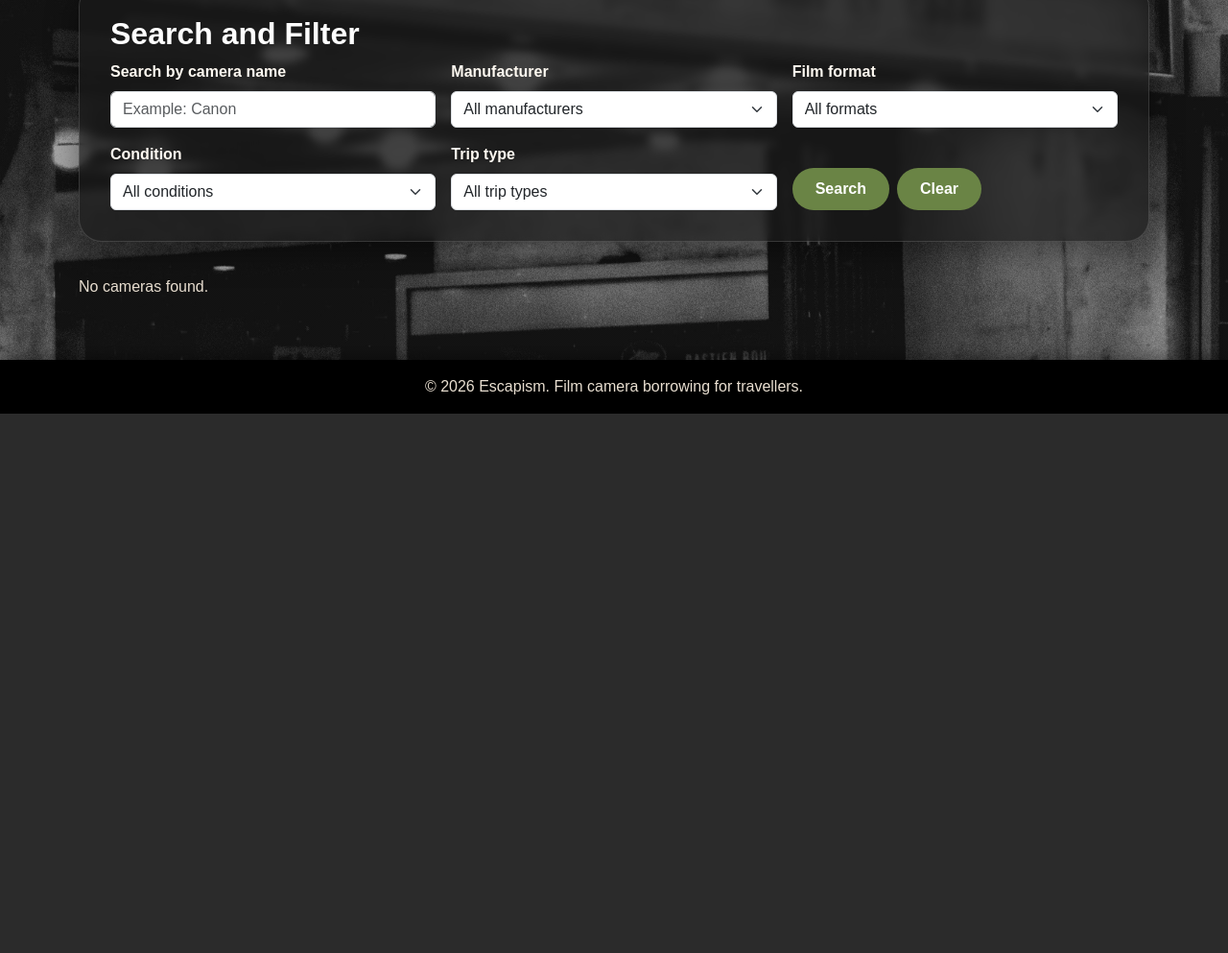
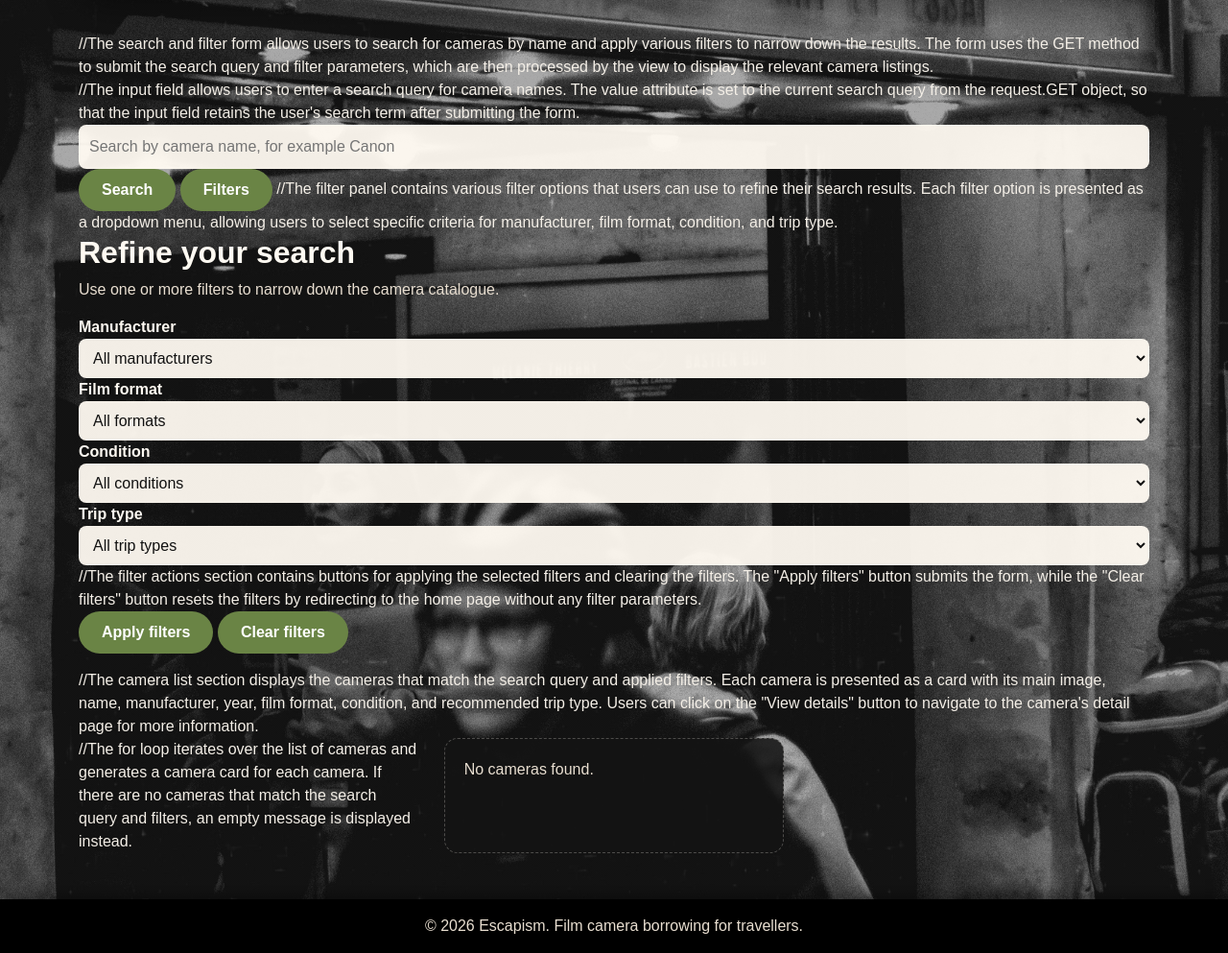
Before and after one commit to odysseas404/ITC4214---Final-Project, a Django app: page / in a window 1280 px wide. Shown: the part 585-1578 px from the top of the page at 96% size. Before the commit the page ends 1016 px from the top, so only its background shows below. Run offline with Django 5.2, Linux system fonts and the light colour scheme; data that the repository does not hold is empty.

Commit message:
Finalized home.html of the catalogue app, restructured the code, and added comments.

```diff
--- a/catalogue/templates/catalogue/home.html
+++ b/catalogue/templates/catalogue/home.html
@@ -1,123 +1,164 @@
+//The extends tag is used to inherit from the base template, which contains the common structure and layout for the catalogue pages. The load static tag is used to load static files, such as CSS and JavaScript, that are needed for the page.
+
 {% extends "catalogue/base_catalogue.html" %}
+{% load static %}
+
+//The block title tag is used to set the title of the page, which will be displayed in the browser tab. The block catalogue_content tag is used to define the main content of the page, which includes the hero section, search and filter form, and camera list.
+
+{% block title %}Escapism - Home{% endblock %}
 
 {% block catalogue_content %}
 
-<div class="glass-card">
+//The hero section is a visually appealing area at the top of the page that welcomes users to the Escapism platform and provides a brief description of its purpose. It also includes a button that allows users to quickly navigate to the camera list section.
+
+<div class="hero-section">
     <h1>Welcome to Escapism</h1>
 
     <p>
-        Escapism is a platform that allows you to explore and borrow a wide range of cameras for your photography adventures. Whether you're a professional photographer or an enthusiast, we have the perfect camera for you. Our collection includes cameras from various manufacturers, film formats, and conditions to suit your needs. Browse our catalogue, select your desired cameras, and create a borrow request to embark on your next photography journey. Thank you for choosing Escapism, and we look forward to helping you capture unforgettable moments with our cameras!
+        Escapism is a platform that allows you to explore and borrow a wide range of cameras for your photography adventures. Whether you're a professional photographer or an enthusiast, we have the perfect camera for you. Browse our catalogue, select your desired cameras, and create a borrow request to start your next photography journey.
     </p>
 
-    <a href="#camera-list" class="btn btn-light mt-3">
+    <a href="#camera-list" class="btn">
         Browse Cameras
     </a>
 </div>
 
-<div class="glass-card category-section">
-    <h2>Browse by Category</h2>
+//The search and filter form allows users to search for cameras by name and apply various filters to narrow down the results. The form uses the GET method to submit the search query and filter parameters, which are then processed by the view to display the relevant camera listings.
 
-    {% for parent in parent_categories %}
+<form method="get" action="{% url 'catalogue:home' %}#camera-list" class="search-filter-bar">
 
-        {% if parent.subcategories.all %}
+    //The input field allows users to enter a search query for camera names. The value attribute is set to the current search query from the request.GET object, so that the input field retains the user's search term after submitting the form.
 
-            <div class="mb-3">
-                {% for subcategory in parent.subcategories.all %}
-                    <a
-                        href="{% url 'catalogue:category_detail' subcategory.id %}"
-                        class="btn btn-outline-dark btn-sm me-2 mb-2">
-                        {{ subcategory.name }}
-                    </a>
-                {% endfor %}
-            </div>
-
-        {% else %}
-
-            <p>No subcategories available.</p>
-
-        {% endif %}
-
-    {% endfor %}
-</div>
-
-<div class="glass-card filter-section">
-    <h2>Search and Filter</h2>
-
-    <form method="get" class="row g-3">
-
-        <div class="col-md-4">
-            <label class="form-label">Search by camera name</label>
     <input
         type="text"
         name="search"
-                class="form-control"
-                placeholder="Example: Canon">
+        class="simple-search-input"
+        placeholder="Search by camera name, for example Canon"
+        value="{{ request.GET.search }}">
+
+    <button type="submit" class="btn">
+        Search
+    </button>
+
+    <button type="button" class="btn filter-toggle-button">
+        Filters
+    </button>
+
+    //The filter panel contains various filter options that users can use to refine their search results. Each filter option is presented as a dropdown menu, allowing users to select specific criteria for manufacturer, film format, condition, and trip type.
+
+    <div class="filter-panel">
+
+        <div class="filter-header">
+            <h2>Refine your search</h2>
+            <p>Use one or more filters to narrow down the camera catalogue.</p>
         </div>
 
-        <div class="col-md-4">
-            <label class="form-label">Manufacturer</label>
-            <select name="manufacturer" class="form-select">
+        <div class="filter-form">
+
+            <div class="filter-field">
+                <label>Manufacturer</label>
+
+                <select name="manufacturer">
                     <option value="">All manufacturers</option>
 
+                    //The for loop iterates over the list of manufacturers and generates an option element for each manufacturer. The value attribute is set to the manufacturer's ID, and the displayed text is the manufacturer's name. If the current manufacturer filter matches the selected manufacturer, the option is marked as selected.
+
                     {% for manufacturer in manufacturers %}
-                    <option value="{{ manufacturer.id }}">
+                        <option
+                            value="{{ manufacturer.id }}"
+                            {% if request.GET.manufacturer == manufacturer.id|stringformat:"s" %}selected{% endif %}>
+
+                            //The manufacturer.name variable is used to display the name of the manufacturer in the dropdown menu. This allows users to easily identify and select the desired manufacturer when filtering the camera catalogue.
+
                             {{ manufacturer.name }}
                         </option>
                     {% endfor %}
                 </select>
             </div>
 
-        <div class="col-md-4">
-            <label class="form-label">Film format</label>
-            <select name="film_format" class="form-select">
+            <div class="filter-field">
+                <label>Film format</label>
+
+                <select name="film_format">
                     <option value="">All formats</option>
 
+                    //The for loop iterates over the list of film formats and generates an option element for each format. The value attribute is set to the format's value, and the displayed text is the format's label. If the current film format filter matches the selected format, the option is marked as selected.
+
                     {% for value, label in film_format_choices %}
-                    <option value="{{ value }}">{{ label }}</option>
+                        <option
+                            value="{{ value }}"
+                            {% if request.GET.film_format == value %}selected{% endif %}>
+                            {{ label }}
+                        </option>
                     {% endfor %}
                 </select>
             </div>
 
-        <div class="col-md-4">
-            <label class="form-label">Condition</label>
-            <select name="condition" class="form-select">
+            <div class="filter-field">
+                <label>Condition</label>
+
+                <select name="condition">
                     <option value="">All conditions</option>
 
+                    //The for loop iterates over the list of conditions and generates an option element for each condition. The value attribute is set to the condition's value, and the displayed text is the condition's label. If the current condition filter matches the selected condition, the option is marked as selected.
+
                     {% for value, label in condition_choices %}
-                    <option value="{{ value }}">{{ label }}</option>
+                        <option
+                            value="{{ value }}"
+                            {% if request.GET.condition == value %}selected{% endif %}>
+                            {{ label }}
+                        </option>
                     {% endfor %}
                 </select>
             </div>
 
-        <div class="col-md-4">
-            <label class="form-label">Trip type</label>
-            <select name="trip_type" class="form-select">
+            <div class="filter-field">
+                <label>Trip type</label>
+
+                <select name="trip_type">
                     <option value="">All trip types</option>
 
+                    //The for loop iterates over the list of trip types and generates an option element for each type. The value attribute is set to the type's value, and the displayed text is the type's label. If the current trip type filter matches the selected type, the option is marked as selected.
+
                     {% for value, label in trip_type_choices %}
-                    <option value="{{ value }}">{{ label }}</option>
+                        <option
+                            value="{{ value }}"
+                            {% if request.GET.trip_type == value %}selected{% endif %}>
+                            {{ label }}
+                        </option>
                     {% endfor %}
                 </select>
             </div>
 
-        <div class="col-md-4 d-flex align-items-end">
-            <button type="submit" class="btn btn-dark me-2">
-                Search
+        </div>
+
+        //The filter actions section contains buttons for applying the selected filters and clearing the filters. The "Apply filters" button submits the form, while the "Clear filters" button resets the filters by redirecting to the home page without any filter parameters.
+
+        <div class="filter-actions">
+            <button type="submit" class="btn">
+                Apply filters
             </button>
 
-            <a href="{% url 'catalogue:home' %}" class="btn">
-                Clear
+            <a href="{% url 'catalogue:home' %}#camera-list" class="btn">
+                Clear filters
             </a>
         </div>
 
+    </div>
+
 </form>
-</div>
+
+//The camera list section displays the cameras that match the search query and applied filters. Each camera is presented as a card with its main image, name, manufacturer, year, film format, condition, and recommended trip type. Users can click on the "View details" button to navigate to the camera's detail page for more information.
 
 <div id="camera-list" class="camera-grid">
 
+    //The for loop iterates over the list of cameras and generates a camera card for each camera. If there are no cameras that match the search query and filters, an empty message is displayed instead.
+
     {% for camera in cameras %}
 
-        <div class="glass-card">
+        <div class="camera-card">
+
+            //The if statement checks if the camera has a main image. If it does, an img element is generated with the image's URL and alt text set to the camera's name.
 
             {% if camera.main_image %}
                 <img
@@ -126,6 +167,9 @@
                     class="camera-card-image">
             {% endif %}
 
+            //The camera-card-content div contains the camera's name and various details about the camera, such as manufacturer, year, film format, condition, and recommended trip type. Each detail is displayed in a paragraph element with a label for clarity.
+
+            <div class="camera-card-content">
                 <h3>{{ camera.name }}</h3>
 
                 <p><span class="info-label">Manufacturer:</span> {{ camera.manufacturer }}</p>
@@ -133,23 +177,30 @@
                 <p><span class="info-label">Film format:</span> {{ camera.film_format }}</p>
                 <p><span class="info-label">Condition:</span> {{ camera.condition }}</p>
                 <p><span class="info-label">Recommended for:</span> {{ camera.recommended_trip_type }}</p>
+            </div>
 
-            <div class="card-button-row">
+            <div class="camera-card-actions">
                 <a
                     href="{% url 'catalogue:camera_detail' camera.id %}"
-                class="btn btn-dark">
+                    class="btn">
                     View details
                 </a>
             </div>
 
         </div>
 
+    //The empty tag is used to handle the case when there are no cameras that match the search query and applied filters. In this case, a message is displayed to inform the user that no cameras were found.
+
     {% empty %}
 
+        <div class="empty-message">
             <p>No cameras found.</p>
+        </div>
 
     {% endfor %}
 
 </div>
 
+<script src="{% static 'catalogue/js/filter-panel.js' %}"></script>
+
 {% endblock %}
```
Lines whose indentation alone changed are shown as unchanged.
